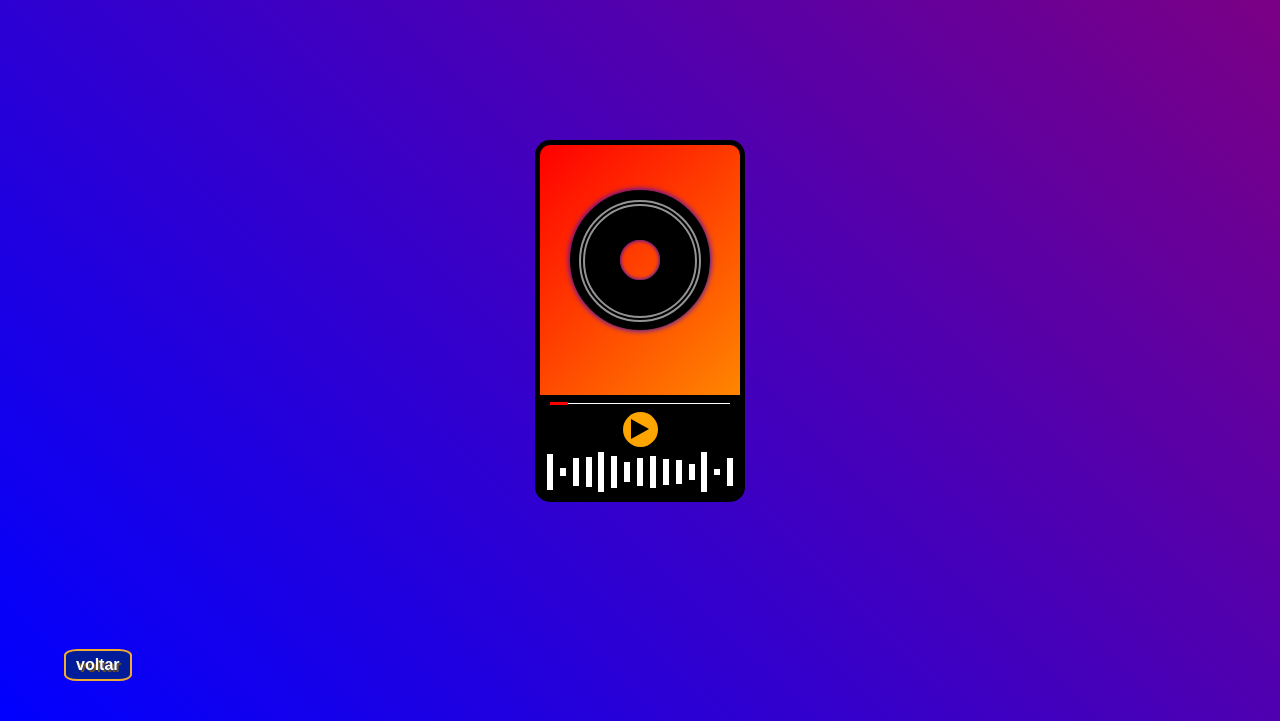
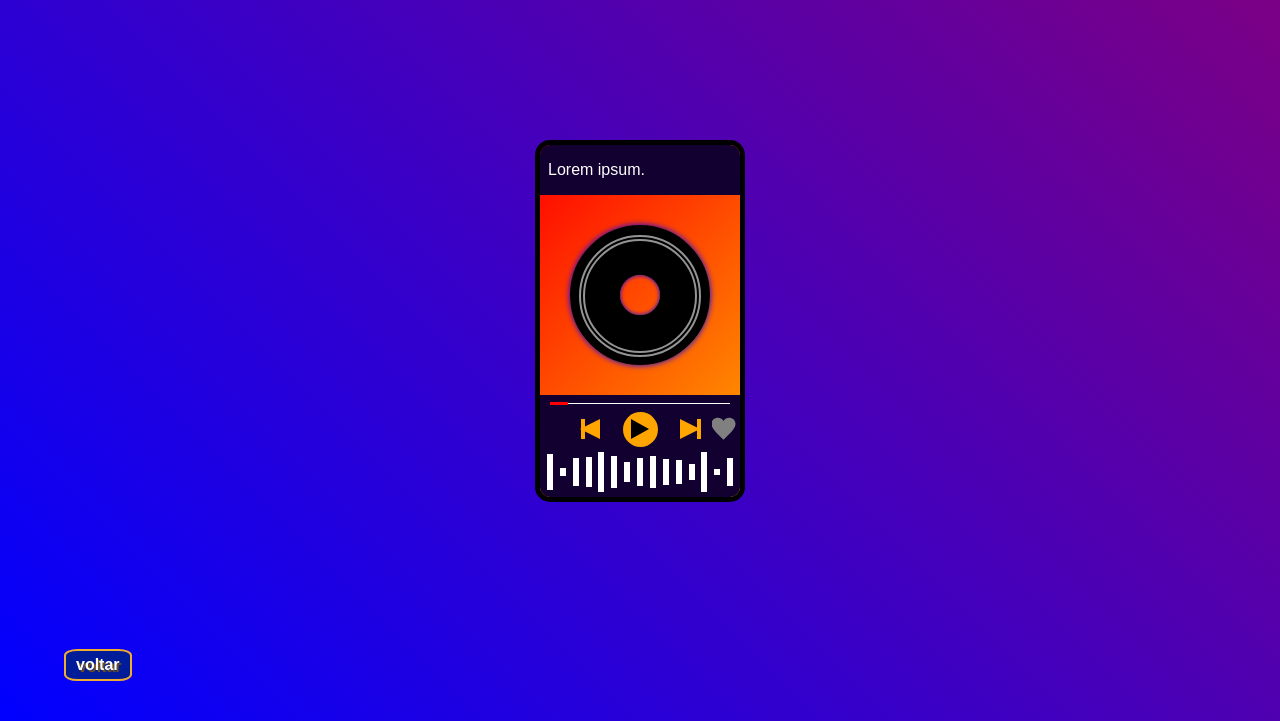
Before and after one commit to GuilhermeFusuma/Formas-css, a plain HTML site: page playing.html in a window 1280 px wide. Shown: the part 79-800 px from the top of the page. Drawn offline with Linux system fonts and the light colour scheme.

Commit message:
adicionado botões e título

```diff
--- a/playing.html
+++ b/playing.html
@@ -16,6 +16,9 @@
 
     <div class="corpo">
         <div class="container">
+            <div id="title">
+                <p>Lorem ipsum.</p>
+            </div>
             <div class="cover">
                 <div id="disk"></div>
             </div>
@@ -25,9 +28,15 @@
                         <div id="playstate"></div>
                     </div>
                 </div>
-                <a href="interface-de-música.html">
-                    <div id="play-button"></div>
-                </a>
+                <div class="buttons">
+                    <div></div>
+                    <div id="back"></div>
+                    <a href="interface-de-música.html">
+                        <div id="play-button"></div>
+                    </a>
+                    <div id="foward"></div>
+                    <div id="heart"></div>
+                </div>
                 <div class="soundbars">
                     <div class="soundbar" id="b1"></div>
                     <div class="soundbar" id="b2"></div>
--- a/style-música.css
+++ b/style-música.css
@@ -34,8 +34,8 @@ h1{
 }
 
 .container {
-    min-width: 200px;
-    min-height: 300px;
+    width: 200px;
+    height: fit-content;
     border: black solid 5px;
     border-radius: 15px;
     background: linear-gradient(
@@ -49,6 +49,18 @@ h1{
     align-items: center;
 }
 
+#title{
+    background-color: rgb(17, 0, 48);
+    height: fit-content;
+    width: 100%;
+}
+p{
+    margin-left: 4%;
+    color: white;
+    align-self: flex-start;
+}
+
+
 #disk{
     width: 40px;
     height: 40px;
@@ -58,7 +70,7 @@ h1{
     display: flex;
     justify-content: center;
     box-shadow: 0 0 6px blue;
-    margin: 45px 10px;
+    margin: 30px 10px;
 }
 
 #disk::after{
@@ -79,14 +91,22 @@ h1{
 }
 
 .play-container{
-    background-color: black;
+    background-color: rgb(17, 0, 48);
     width: 100%;
-    margin-top: 20px;
     display: flex;
     flex-flow: column nowrap;
     align-items: center;
     border-bottom-left-radius: 8px;
     border-bottom-right-radius: 8px;
+}
+
+.buttons{
+    display: grid;
+    grid-template-columns: 1fr 1fr 2fr 1fr 1fr;
+    justify-items: center;
+    align-items: center;
+    gap: 2px;
+    width: 100%;
 }
 
 #play-button{
@@ -116,6 +136,66 @@ h1{
     background-color: black;
     position: absolute;
     transform: translate(4px);
+}
+
+#back{
+    width: 0;
+    height: 0;
+    border-bottom: 10px solid transparent;
+    border-top: 10px solid transparent;
+    border-right: 20px solid orange;
+    position: relative;
+}
+#back::after{
+    content: '';
+    position: absolute;
+    width: 4px;
+    height: 20px;
+    background: orange;
+    translate: 1px -50%;
+}
+
+#foward{
+    width: 0;
+    height: 0;
+    border-bottom: 10px solid transparent;
+    border-top: 10px solid transparent;
+    border-left: 20px solid orange;
+    position: relative;
+}
+#foward::after{
+    content: '';
+    position: absolute;
+    width: 4px;
+    height: 20px;
+    background: orange;
+    translate: -3px -50%;
+}
+
+#heart{
+    --timing: 150ms;
+
+    width: 25px;
+    height: 25px;
+    background: gray;
+    clip-path: path("M12 4.248c-3.148-5.402-12-3.825-12 2.944 0 4.661 5.571 9.427 12 15.808 6.43-6.381 12-11.147 12-15.808 0-6.792-8.875-8.306-12-2.944z");
+    transition-delay: calc(var(--timing) / 2);
+}
+
+@keyframes pop{
+    50%{
+        transform: scale(1.2);
+    }
+    to{
+        transform: scale(1);
+    }
+}
+
+#heart:hover{
+    --time: var(--timing);
+
+    animation: pop var(--time) linear;
+    background-color: red;
 }
 
 .playstate-container{
--- a/style-playing.css
+++ b/style-playing.css
@@ -34,8 +34,8 @@ h1{
 }
 
 .container {
-    min-width: 200px;
-    min-height: 300px;
+    width: 200px;
+    height: fit-content;
     border: black solid 5px;
     border-radius: 15px;
     background: linear-gradient(
@@ -47,6 +47,22 @@ h1{
     flex-flow: column nowrap;
     justify-content: center;
     align-items: center;
+    overflow: hidden;
+}
+
+#title{
+    background-color: rgb(17, 0, 48);
+    height: 20%;
+    width: 100%;
+
+}
+p{
+    margin-left: 4%;
+    color: white;
+    align-self: flex-start;
+}
+#artist{
+    color: rgba(204, 204, 204, 0.712);
 }
 
 #disk{
@@ -58,7 +74,7 @@ h1{
     display: flex;
     justify-content: center;
     box-shadow: 0 0 6px blue;
-    margin: 45px 10px;
+    margin: 30px 10px;
 }
 
 #disk::after{
@@ -79,14 +95,22 @@ h1{
 }
 
 .play-container{
-    background-color: black;
+    background-color: rgb(17, 0, 48);
     width: 100%;
-    margin-top: 20px;
     display: flex;
     flex-flow: column nowrap;
     align-items: center;
     border-bottom-left-radius: 8px;
     border-bottom-right-radius: 8px;
+}
+
+.buttons{
+    display: grid;
+    grid-template-columns: 1fr 1fr 2fr 1fr 1fr;
+    justify-items: center;
+    align-items: center;
+    gap: 2px;
+    width: 100%;
 }
 
 #play-button{
@@ -109,6 +133,66 @@ h1{
     border-right: 10px solid transparent;
     transform: rotate(90deg);
     position: absolute;
+}
+
+#back{
+    width: 0;
+    height: 0;
+    border-bottom: 10px solid transparent;
+    border-top: 10px solid transparent;
+    border-right: 20px solid orange;
+    position: relative;
+}
+#back::after{
+    content: '';
+    position: absolute;
+    width: 4px;
+    height: 20px;
+    background: orange;
+    translate: 1px -50%;
+}
+
+#foward{
+    width: 0;
+    height: 0;
+    border-bottom: 10px solid transparent;
+    border-top: 10px solid transparent;
+    border-left: 20px solid orange;
+    position: relative;
+}
+#foward::after{
+    content: '';
+    position: absolute;
+    width: 4px;
+    height: 20px;
+    background: orange;
+    translate: -3px -50%;
+}
+
+#heart{
+    --timing: 150ms;
+
+    width: 25px;
+    height: 25px;
+    background: gray;
+    clip-path: path("M12 4.248c-3.148-5.402-12-3.825-12 2.944 0 4.661 5.571 9.427 12 15.808 6.43-6.381 12-11.147 12-15.808 0-6.792-8.875-8.306-12-2.944z");
+    transition-delay: calc(var(--timing) / 2);
+}
+
+@keyframes pop{
+    50%{
+        transform: scale(1.2);
+    }
+    to{
+        transform: scale(1);
+    }
+}
+
+#heart:hover{
+    --time: var(--timing);
+
+    animation: pop var(--time) linear;
+    background-color: red;
 }
 
 .playstate-container{
```
Also changed, not shown: interface-de-música.html (+12 -3 lines).
